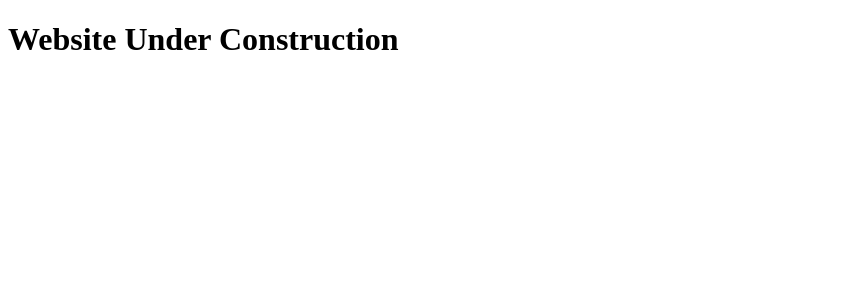
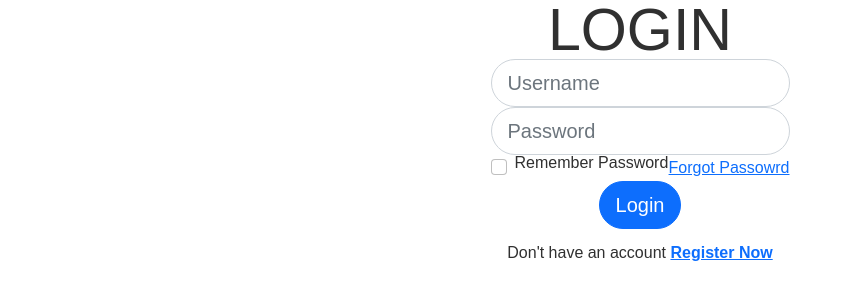
Before and after one commit to daskyg/cse321-2021-group5-techcarpool, a plain HTML site: page carpool/index.html in a window 1280 px wide. Shown: the whole page, without its empty margins (0-845 px from the left). Drawn offline with nearby package versions, Linux system fonts and the light colour scheme; files that its build step writes are made by us from their sources.

Commit message:
first commit

```diff
--- a/carpool/index.html
+++ b/carpool/index.html
@@ -1,13 +1,47 @@
 <!DOCTYPE html>
 <html>
 <head>
-	<meta charset="utf-8">
-	<meta name="viewport" content="width=device-width, initial-scale=1">
+  <meta charset="utf-8">
+  <meta http-equiv="X-UA-Cpmpatible" content="IE= edge">
+  <meta name="viewport" content="width  = device-width, initial-scale = 1">
+  <title>Login Form</title>
+  <link href="https://cdn.jsdelivr.net/npm/bootstrap@5.1.3/dist/css/bootstrap.min.css" rel="stylesheet" integrity="sha384-1BmE4kWBq78iYhFldvKuhfTAU6auU8tT94WrHftjDbrCEXSU1oBoqyl2QvZ6jIW3" crossorigin="anonymous">
 
-	<title>cse321_Carpool_group5</title>
-
+  <link rel="stylesheet" type="text/css" href="style.css">
 </head>
 <body>
-	<h1>Website Under Construction</h1>
+
+
+  <div class="login-container d-flex align-items-center justify-content-center">
+    <form class="login-form text-center">
+      <h1 class="mb-5 font-weight-light text-uppercase">Login </h1>
+      <div class="form-group">
+        <input type="text" class="form-control rounded-pill form-control-lg" placeholder = "Username">
+      </div>
+
+      <div class="form-group">
+        <input type="password" class="form-control rounded-pill form-control-lg" placeholder = "Password">
+      </div>
+
+      <div class="forgot-link d-flex align-items-center justify-content-between">
+        <div class="form-check">
+          <input type="checkbox"  class="form-check-input" id = "remember">
+          <label for="remember"> Remember Password</label>
+        </div>
+        <a href="#"> Forgot Passowrd </a>
+      </div>
+
+      <button type="submit" class="btn btn-primary bth-block rounded-pill btn-lg"> Login</button>
+
+      <p class="mt-3 font-weight-normal"> Don't have an account <a href="#"> <strong> Register Now</strong></a></p>
+
+
+    </form>
+
+  </div>
+  <script src="https://cdn.jsdelivr.net/npm/bootstrap@5.1.3/dist/js/bootstrap.bundle.min.js" integrity="sha384-ka7Sk0Gln4gmtz2MlQnikT1wXgYsOg+OMhuP+IlRH9sENBO0LRn5q+8nbTov4+1p" crossorigin="anonymous"></script>
+
+  </script>
+
 </body>
 </html>
```
